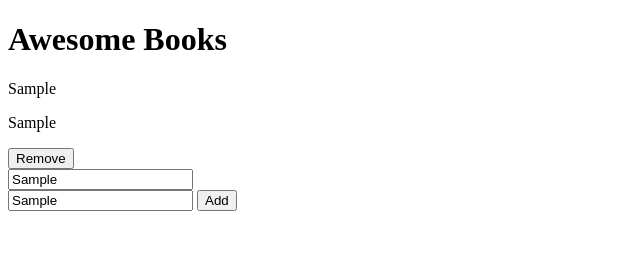
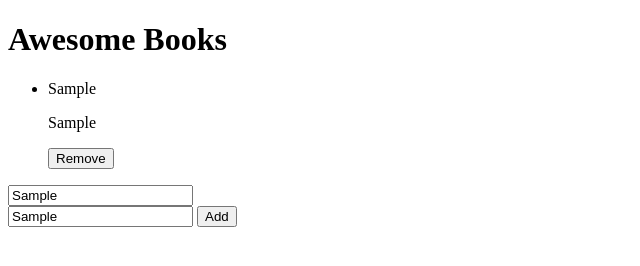
Before and after one commit to Daf98/awesomeBooks, a plain HTML site: page index.html in a window 1280 px wide. Both pictures are taken after typing "Sample", "Sample" into the empty fields and a click on the button "Add". Shown: the whole page, without its empty margins (0-640 px from the left). Drawn offline with Linux system fonts and the light colour scheme.

Commit message:
Add remove function from screen and from local storage

```diff
--- a/index.html
+++ b/index.html
@@ -8,10 +8,10 @@
 </head>
 <body>
 <h1>Awesome Books</h1>
-<div class="bookList">
+<ul class="bookList">
 
-</div>
-<form class="form" action="">
+</ul>
+<form class="form">
     <input type="text" name="title" id="title" placeholder="Title">
     <br>
     <input type="text" name="author" id="author" placeholder="Author">
--- a/index.js
+++ b/index.js
@@ -1,99 +1,80 @@
-//Create an array
-let bookArray = []
+/* eslint-disable no-unused-vars */
 
-//Declare form elements
+// Store array in local storage
+function getBooks() {
+  const books = localStorage.getItem('books');
+  if (books) {
+    return JSON.parse(books);
+  }
+  return [];
+}
+
+// Create actual array
+let bookArray = getBooks();
+
+// Declare elements
 const bookTitle = document.getElementById('title');
 const bookAuthor = document.getElementById('author');
 const formButton = document.querySelector('.button');
-
-const body = document.querySelector('body');
 const bookList = document.querySelector('.bookList');
 
-
-
-
-const form = document.querySelector('.form');
-
-
-//Create an addBook function
-function addData(e) {
-    e.preventDefault();
-    console.log("its working")
-    const titleValue = bookTitle.value;
-    const authorValue = bookAuthor.value;
-    let book = {titleValue, authorValue};
-    bookArray.push(book);
-    console.log(bookArray);
-    body.insertBefore(bookList, form);
-    return bookArray;
+// Store data in local storage
+function storeBooks() {
+  const stringedBooks = JSON.stringify(bookArray);
+  localStorage.setItem('books', stringedBooks);
 }
 
-formButton.addEventListener('click', addData)
-
-function renderData(){
-    bookArray.forEach((book)=>{
-        const singleBook = document.createElement('div');
-        singleBook.classList.add('singleBook');
-        singleBook.innerHTML= `
-        <p class="book_title">${book.titleValue}</p>
-        <p class="book_author">${book.authorValue}</p>
-        <button class="removeButton">Remove</button>`
-        bookList.appendChild(singleBook);
-    })
-
+// Create new id for each book
+function createId() {
+  if (bookArray.length > 0) {
+    return bookArray[bookArray.length - 1].id + 1;
+  }
+  return 1;
 }
 
-formButton.addEventListener('click', renderData)
+// Create innerHTML
 
-function removeData(){
-    bookArray.filter((book)=>{
-
-    })
+function genBookMarkup({
+  id,
+  titleValue,
+  authorValue,
+}) {
+  return `<li id=${id}><p class="book_title">${titleValue}</p>
+    <p class="book_author">${authorValue}</p>
+    <button class="removeButton" onclick="removeBook(${id})">Remove</button></li>`;
 }
 
-/*
-const body = document.querySelector('body');
-const bookList = document.createElement('ul');
-bookList.classList.add('bookList');
+// Create a function that adds books
+function addData(e) {
+  e.preventDefault();
+  const titleValue = bookTitle.value;
+  const authorValue = bookAuthor.value;
+  const book = {
+    titleValue,
+    authorValue,
+    id: createId(),
+  };
+  bookArray.push(book);
+  bookList.insertAdjacentHTML('beforeend', genBookMarkup(book));
+  storeBooks();
+  return bookArray;
+}
+formButton.addEventListener('click', addData);
 
-const form = document.querySelector('.form');
-body.insertBefore(bookList, form);
+// Create a function that renders the data
+function renderData() {
+  let singleBook = '';
+  bookArray.forEach((book) => {
+    singleBook += genBookMarkup(book);
+  });
+  bookList.innerHTML = singleBook;
+}
+renderData();
 
-//Declare form elements
-const bookTitle = document.getElementById('title');
-const bookAuthor = document.getElementById('author');
-const formButton = document.querySelector('.button');
-
-
-
-function storeData() {
-
-    if (bookTitle && bookAuthor) {
-       const stringedBook = JSON.stringify(book);
-       localStorage.setItem('book', stringedBook);
-    }
-   }
-
-   //formButton.addEventListener('click', storeData);
-
-//Get data
-
-if (localStorage.getItem('book')) {
-    let book = JSON.parse(localStorage.getItem('book'));
-    let title = book.titleValue;
-    let author = book.authorValue
-    console.log("Title: " + title);
-    console.log("Author: " + author);
+// Create a function that removes books
+function removeBook(bookId) {
+  const bookItem = document.getElementById(bookId);
+  bookItem.remove();
+  bookArray = bookArray.filter((book) => book.id !== bookId);
+  storeBooks();
 }
-
- */
-
-
-/* let book = {bookTitle, bookAuthor}; */
-
-/* function addBooks() {
-    bookArray.push(book);
-    }
-button.addEventListener("click", addBooks); */
-
-//Save to local data
```
Also changed, not shown: pseudocode.txt (+6 -6 lines).
